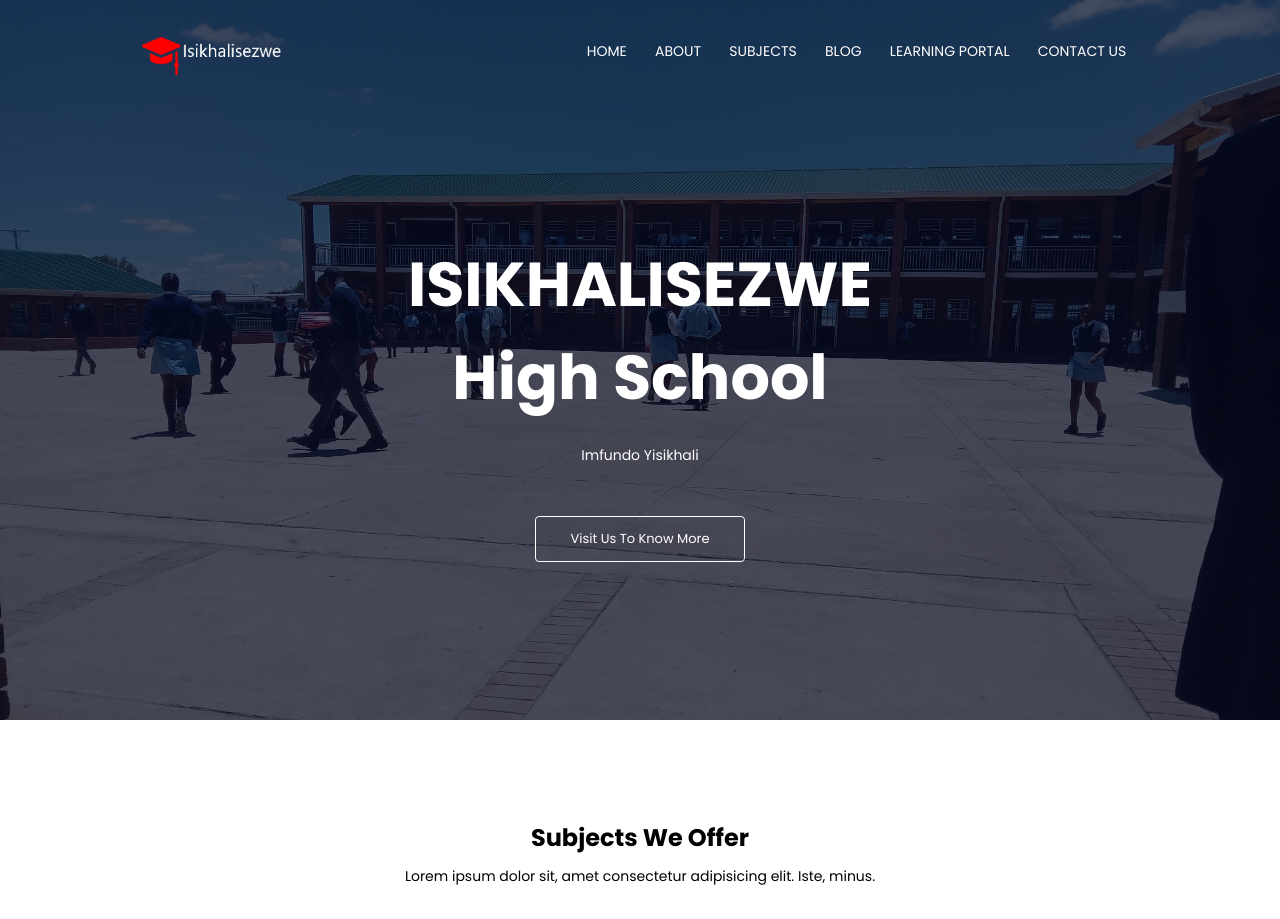
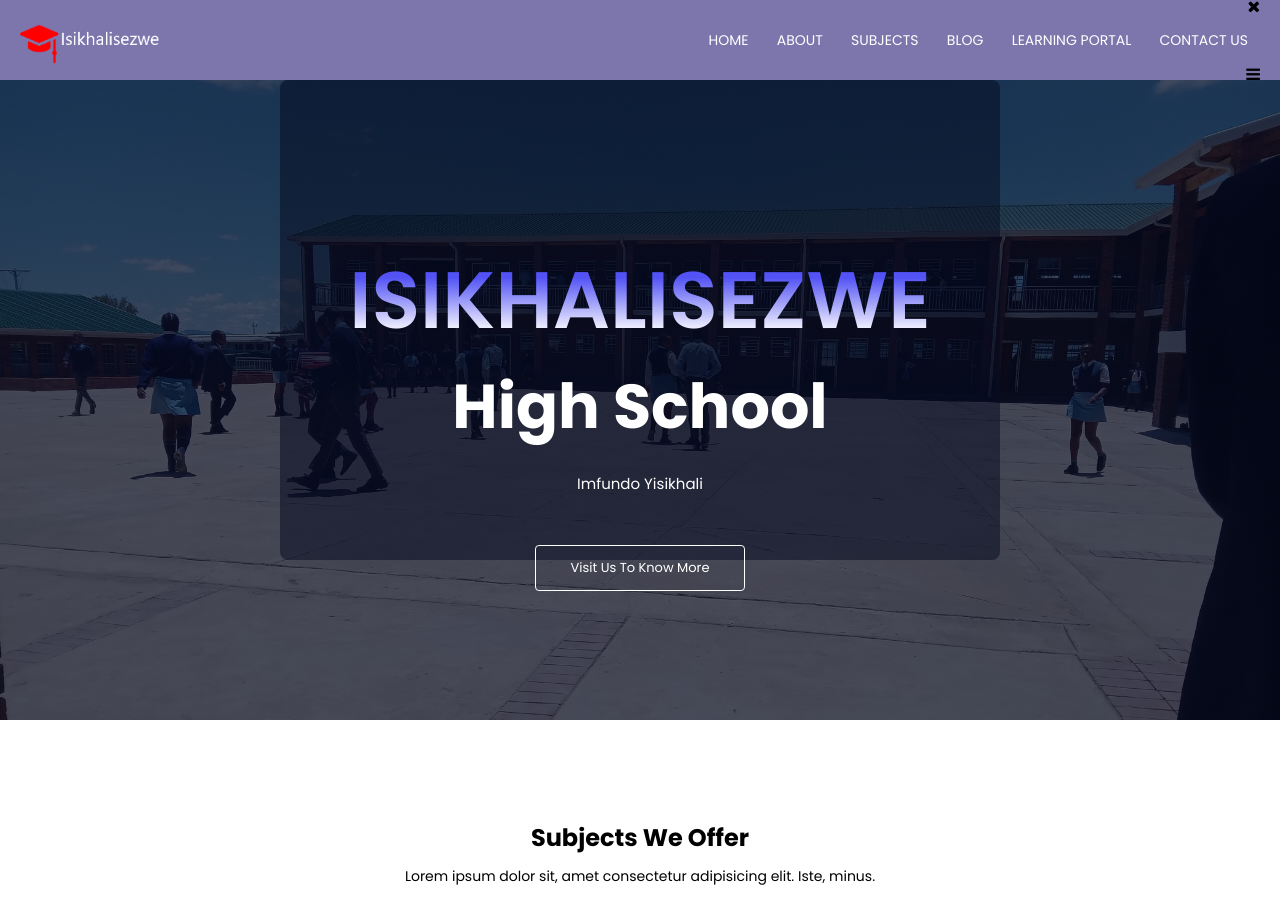
Before and after one commit to ClaudeMonareng/isikhalisezwe, a PHP site: page /index.html in a window 1280 px wide. Shown: the top 919 px of the page. Run offline with PHP 8.4, Linux system fonts and the light colour scheme.

Commit message:
Latest front-end changes

```diff
--- a/index.html
+++ b/index.html
@@ -4,7 +4,7 @@
 <head>
     <meta charset="UTF-8">
     <meta name="viewport" content="width=device-width, initial-scale=1.0">
-    <title>Official Website | Home</title>
+    <title>Official Website | Isikhalisezwe High</title>
     <link rel="stylesheet" href="./public/style.css">
     <link rel="preconnect" href="https://fonts.gstatic.com">
     <link href="https://fonts.googleapis.com/css2?family=Poppins:wght@100;200;300;400;600;700&display=swap"
@@ -13,10 +13,11 @@
 </head>
 
 <body>
-    <section class="header">
-        <nav class="nav-section">
+    <header class="header">
+        <nav class="header-nav">
             <a href="index.html"><img src="./public/images/logo2.png"></a>
-            <div class="nav-links sub-heading">
+            <div class="nav-links" id="navLinks">
+                <i class="fa fa-times" onclick="hideMenu()"></i>
                 <ul>
                     <li><a href="index.html">HOME</a></li>
                     <li><a href="./public/about.html">ABOUT</a></li>
@@ -25,6 +26,7 @@
                     <li><a href="./public/learning_portal.html">LEARNING PORTAL</a></li>
                     <li><a href="./public/contact-us.html">CONTACT US</a></li>
                 </ul>
+                <i class="fa fa-bars" onclick="showMenu()"></i>
             </div>
         </nav>
         <div class="text-box">
@@ -32,7 +34,7 @@
             <p>Imfundo Yisikhali</p>
             <a href="./public/contact-us.html" class="hero-btn">Visit Us To Know More</a>
         </div>
-    </section>
+    </header>
 
     <!-- GRADES/SUBJECTS -->
 
--- a/public/about.html
+++ b/public/about.html
@@ -1,5 +1,5 @@
 <!DOCTYPE html>
-<html>
+<html lang="en">
 
 <head>
     <meta name="viewport" content="width=device-width, initial-scale=1.0">
@@ -12,8 +12,8 @@
 </head>
 
 <body>
-    <header class="">
-        <nav class="sub-heading">
+    <header class="sub-header">
+        <nav class="subheader-nav">
             <a href="../index.html"><img src="images/logo2.png" alt=""></a>
             <div class="nav-links" id="navLinks">
                 <i class="fa fa-times" onclick="hideMenu()"></i>
--- a/public/community-outreach.html
+++ b/public/community-outreach.html
@@ -12,8 +12,8 @@
 </head>
 
 <body>
-    <header>
-        <nav class="sub-heading">
+    <header class="sub-header">
+        <nav class="subheader-nav">
             <a href="../index.html"><img src="images/logo2.png" alt=""></a>
             <div class="nav-links" id="navLinks">
                 <i class="fa fa-times" onclick="hideMenu()"></i>
--- a/public/contact-us.html
+++ b/public/contact-us.html
@@ -12,9 +12,8 @@
 </head>
 
 <body>
-    <!-- nav -->
-    <header>
-        <nav class="sub-heading">
+    <header class="sub-header">
+        <nav class="subheader-nav">
             <a href="../index.html"><img src="images/logo2.png" alt=""></a>
             <div class="nav-links" id="navLinks">
                 <i class="fa fa-times" onclick="hideMenu()"></i>
--- a/public/cultural.html
+++ b/public/cultural.html
@@ -12,8 +12,8 @@
 </head>
 
 <body>
-    <header>
-        <nav class="sub-heading">
+    <header class="sub-header">
+        <nav class="subheader-nav">
             <a href="../index.html"><img src="images/logo2.png" alt=""></a>
             <div class="nav-links" id="navLinks">
                 <i class="fa fa-times" onclick="hideMenu()"></i>
--- a/public/curriculum.html
+++ b/public/curriculum.html
@@ -12,8 +12,8 @@
 </head>
 
 <body>
-    <header>
-        <nav class="sub-heading">
+    <header class="sub-header">
+        <nav class="subheader-nav">
             <a href="../index.html"><img src="images/logo2.png" alt=""></a>
             <div class="nav-links" id="navLinks">
                 <i class="fa fa-times" onclick="hideMenu()"></i>
--- a/public/index.js
+++ b/public/index.js
@@ -14,10 +14,10 @@
 // STICKY NAVBAR
 // NAVIGATION BAR EFFECTS ON SCROLL
 
-// window.addEventListener("scroll", function(){
-//     const header = document.querySelector("header");
-//     header.classList.toggle("sticky", window.scrollY > 0);
-// });
+window.addEventListener("scroll", function () {
+    const header = document.querySelector("header");
+    header.classList.toggle("sticky", window.scrollY > 0);
+});
 
 // REGISTRATION FORM
 
--- a/public/registration-form.php
+++ b/public/registration-form.php
@@ -14,8 +14,8 @@
         <title>Isikhalisezwe Registration</title>
     </head>
     <body>
-        <header>
-            <nav class="section">
+    <header class="sub-header">
+        <nav class="subheader-nav">
             <a href="../index.html"><img src="images/logo2.png" alt=""></a>
             <div class="nav-links" id="navLinks">
                 <i class="fa fa-times" onclick="hideMenu()"></i>
--- a/public/sports.html
+++ b/public/sports.html
@@ -12,8 +12,8 @@
 </head>
 
 <body>
-    <header>
-        <nav class="sub-heading">
+    <header class="sub-header">
+        <nav class="subheader-nav">
             <a href="../index.html"><img src="images/logo2.png" alt=""></a>
             <div class="nav-links" id="navLinks">
                 <i class="fa fa-times" onclick="hideMenu()"></i>
--- a/public/style.css
+++ b/public/style.css
@@ -11,54 +11,165 @@
     vertical-align: middle;
 }
 
+/* BUTTONS */
+/* MORE INFORMATION BUTTON */
+
+.hero-btn {
+    border: 1px solid #ffffff;
+    background: transparent;
+    display: inline-block;
+    text-decoration: none;
+    border-radius: 0.3em;
+    position: relative;
+    padding: 12px 34px;
+    color: #eeeeee;
+    cursor: pointer;
+    font-size: 13px;
+}
+
+.hero-btn:hover {
+    background-color: #3246ff;
+    border-radius: 1em;
+    transition: 0.2s;
+    color: white;
+}
+
+/* KNOW MORE BUTTON */
+
+.hero-btn {
+    display: inline-block;
+    text-decoration: none;
+    color: #ffffff;
+    border: 1px solid #ffffff;
+    padding: 12px 34px;
+    font-size: 13px;
+    background: transparent;
+    border-radius: 0.3em;
+    position: relative;
+    cursor: pointer;
+}
+
+.hero-btn:hover {
+    background-color: #3246ff;
+    border-radius: 1em;
+    transition: 0.2s;
+    color: white;
+    outline: none;
+}
+
+/* SEND BUTTON */
+
+.send-btn {
+    display: inline-block;
+    text-decoration: none;
+    color: #000000;
+    border: 1px solid #0a0808;
+    padding: 12px 34px;
+    font-size: 13px;
+    background: transparent;
+    border-radius: 0.3em;
+    position: relative;
+    cursor: pointer;
+}
+
+.send-btn:hover {
+    background-color: #3246ff;
+    border: 2px solid #ffffff;
+    border-radius: 1em;
+    transition: 0.2s;
+    color: white;
+    outline: none;
+}
+
+.continue-btn {
+    border-radius: 5px;
+    cursor: pointer;
+    border: 2px solid skyblue;
+    background-color: skyblue;
+    color: white;
+    margin-top: 0;
+    padding: 20px;
+    width: 100%;
+}
+
+.continue-btn:hover {
+    background-color: white;
+    color: black;
+}
+
+/* HEADER CONCERNS */
+
+.header.sticky {
+    box-shadow: var(--box-shadow);
+    height: calc(2.5em + 1em);
+}
+
 .header {
-    min-height: 90vh;
+    min-height: 80vh;
     width: 100%;
+    display: inline-flexbox;
     background-image: linear-gradient(rgba(4, 9, 30, .7), rgba(4, 9, 30, .7)), url(images/isikhali01.jpg);
     background-position: center;
     background-size: cover;
 }
 
-.sub-heading {
-    display: inline-flexbox;
+.sub-header.sticky {
+    box-shadow: var(--box-shadow);
+    height: calc(2.5em + 1em);
+}
+
+.sub-header {
+    background-position: center;
+    display: flex;
+    background-size: cover;
+    min-height: 30vh;
+    color: #fff;
     width: 100%;
-    max-width: 1150px;
+}
+
+.sub-header h1 {
+    margin-top: 100px;
+    text-align: center;
+}
+
+/* NAV CONCERNS */
+
+.header-nav {
+    height: calc(4rem + 1rem);
+    max-width: 1250px;
+    min-width: 100%;
+    display: flex;
+    justify-content: center;
+    align-items: center;
+    padding: 0 20px;
+    transition: .6s ease;
     margin-left: auto;
     margin-right: auto;
+    z-index: 99999;
+    position: fixed;
+    top: 0;
+    left: 0;
+    backdrop-filter: blur(20px);
+    background-color: rgba(71, 61, 139, .7);
 }
 
-header {
-    background-image: linear-gradient(rgba(4, 9, 30, 0.5), rgba(4, 9, 30, 0.5));
-    box-shadow: 0px 0px 20px rgb(0 0 0 / 10%);
-    backdrop-filter: blur(20px);
-}
-
-/* NAVLINKS */
-
-.nav-section {
-    padding: 2em;
+.subheader-nav {
+    height: calc(4rem + 1rem);
+    max-width: 1250px;
+    min-width: 100%;
     display: flex;
-    padding: 2% 6%;
-    justify-content: space-between;
+    justify-content: center;
     align-items: center;
-    max-width: 1150px;
+    padding: 0 20px;
+    transition: .6s ease;
     margin-left: auto;
     margin-right: auto;
-    /* position: relative; */
-}
-
-.section {
-    text-align: center;
-    padding: 2em;
-    /* display: flex; */
-    padding: 2% 6%;
-    justify-content: space-between;
-    align-items: center;
-    max-width: 1150px;
-    margin-left: auto;
-    margin-right: auto;
-    /* position: relative; */
-    padding: 6rem 2rem 2rem;
+    z-index: 99999;
+    position: fixed;
+    top: 0;
+    left: 0;
+    backdrop-filter: blur(20px);
+    background-color: rgba(71, 61, 139, .7);
 }
 
 nav img {
@@ -115,98 +226,10 @@
     display: none;
 }
 
+/* TEXT BOX */
+/* INCLUDES NAME OF THE SCHOOL AND TAG LINE */
+
 .text-box {
-    width: 90%;
-    color: #fff;
-    position: absolute;
-    top: 50%;
-    left: 50%;
-    transform: translate(-50%, -50%);
-    text-align: center;
-}
-
-.text-box h1 {
-    font-size: 62px;
-}
-
-.text-box p {
-    margin: 10px 0 40px;
-    font-size: 14px;
-    color: #fff;
-}
-
-/* MORE INFORMATION BUTTON */
-
-.hero-btn {
-    border: 1px solid #ffffff;
-    background: transparent;
-    display: inline-block;
-    text-decoration: none;
-    border-radius: 0.3em;
-    position: relative;
-    padding: 12px 34px;
-    color: #eeeeee;
-    cursor: pointer;
-    font-size: 13px;
-}
-
-.hero-btn:hover {
-    background-color: #3246ff;
-    border-radius: 1em;
-    transition: 0.2s;
-    color: white;
-}
-
-/* SEND BUTTON */
-
-.send-btn {
-    display: inline-block;
-    text-decoration: none;
-    color: #000000;
-    border: 1px solid #0a0808;
-    padding: 12px 34px;
-    font-size: 13px;
-    background: transparent;
-    border-radius: 0.3em;
-    position: relative;
-    cursor: pointer;
-}
-
-.send-btn:hover {
-    background-color: #3246ff;
-    border: 2px solid #ffffff;
-    border-radius: 1em;
-    transition: 0.2s;
-    color: white;
-    outline: none;
-}
-
-/* TEXT BOX */
-/* INCLUDES NAME OF THE SCHOOL, TAG LINE AND KNOW MORE BUTTON */
-
-.text-box-wrapper {
-    min-height: 70vh;
-    background-image: linear-gradient(rgba(4, 9, 30, 0.5), rgba(4, 9, 30, 0.5)), url(images/isikhali01.jpg);
-    background-position: center;
-    background-size: cover;
-}
-
-.sub-header-wrapper {
-    min-height: 30vh;
-    background-image: linear-gradient(rgba(4, 9, 30, 0.5), rgba(4, 9, 30, 0.5));
-    background-position: center;
-    background-size: contain;
-}
-
-.sub-header-wrapper h1 {
-    margin: 10px 0 40px;
-    font-size: 15px;
-    color: #fff;
-}
-
-.text-box-wrapper .text-box {
-    min-height: 100%;
-    width: 100%;
     background-position: center;
     background-size: cover;
     position: relative;
@@ -214,15 +237,14 @@
     border-radius: .5em;
     text-align: center;
     color: #fff;
-    padding-bottom: 2em;
-    padding-top: 2em;
-    width: 50.5em;
-    height: 70vh;
-    left: 17em;
-    top: 8.5em;
+    padding: 10em 0;
+    width: 45em;
+    max-height: 60vh;
+    max-width: 1150px;
+    margin: 5em auto 0 auto;
 }
 
-.text-box-wrapper .text-box span {
+.text-box span {
     margin-top: 10em;
     font-size: 80px;
     font-weight: 600;
@@ -232,40 +254,32 @@
     opacity: 1;
 }
 
-.text-box-wrapper .text-box p {
-    margin: 10px 0 40px;
+.text-box p {
+    margin: 10px 0 40px 0;
     font-size: 15px;
     color: #fff;
 }
 
-.text-box-wrapper .text-box h1 {
+.text-box h1 {
     font-size: 62px;
 }
 
-/* VISIT TO KNOW MORE BUTTON */
+/* BODY SECTION */
 
-.hero-btn {
-    display: inline-block;
-    text-decoration: none;
-    color: #ffffff;
-    border: 1px solid #ffffff;
-    padding: 12px 34px;
-    font-size: 13px;
-    background: transparent;
-    border-radius: 0.3em;
+.section {
+    text-align: center;
+    padding: 2em;
+    padding: 2% 6%;
+    justify-content: space-between;
+    align-items: center;
+    max-width: 1150px;
+    margin-left: auto;
+    margin-right: auto;
     position: relative;
-    cursor: pointer;
+    padding: 6rem 2rem 2rem;
 }
 
-.hero-btn:hover {
-    background-color: #3246ff;
-    border-radius: 1em;
-    transition: 0.2s;
-    color: white;
-    outline: none;
-}
-
-/* GRADES */
+/* GRADES SECTION */
 
 .grades {
     width: 80%;
--- a/public/subjects.html
+++ b/public/subjects.html
@@ -12,8 +12,8 @@
 </head>
 
 <body>
-    <header>
-        <nav class="sub-heading">
+    <header class="sub-header">
+        <nav class="subheader-nav">
             <a href="../index.html"><img src="images/logo2.png" alt=""></a>
             <div class="nav-links" id="navLinks">
                 <i class="fa fa-times" onclick="hideMenu()"></i>
```
Also changed, not shown: other parts of public/style.css (+6 -38 lines), public/css/style-registration.css (+84 -23 lines). Lines whose indentation alone changed are shown as unchanged.
